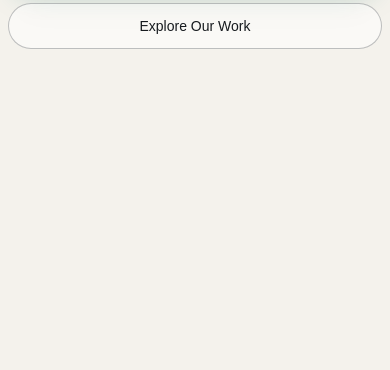
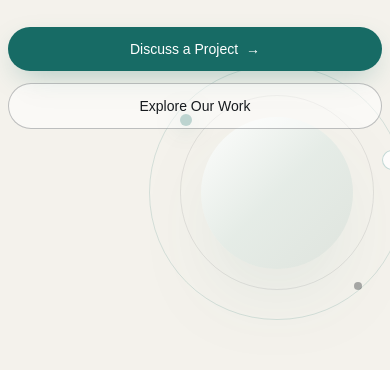
Before and after one commit to devtalish/velnaro-web, a Next.js app: page / in a window 390 px wide. Shown: the part 474-844 px from the top of the page. Built offline with nearby package versions, Linux system fonts and the light colour scheme; no server answers; a web font is replaced by a local one.

Commit message:
Refine mobile-first hero composition and visual fallback

```diff
--- a/components/sections/hero.tsx
+++ b/components/sections/hero.tsx
@@ -17,12 +17,12 @@ export const Hero: FC = () => {
   return (
     <section
       id="home"
-      className="relative flex min-h-screen items-start justify-center overflow-visible md:items-start md:justify-start"
+      className="relative flex min-h-[100svh] items-start justify-center overflow-hidden pb-10 pt-20 sm:pb-12 md:min-h-screen md:items-start md:justify-start md:overflow-visible md:pb-0 md:pt-0"
     >
       <HeroText />
       <ParallaxBackground />
       {!showScene && (
-        <div aria-hidden="true" className="pointer-events-none absolute right-[3%] top-[17%] hidden aspect-square w-[42vw] max-w-[39rem] md:block">
+        <div aria-hidden="true" className="pointer-events-none absolute bottom-[3%] right-[-10%] h-[19rem] w-[19rem] sm:bottom-[2%] sm:right-[2%] md:bottom-auto md:right-[3%] md:top-[17%] md:h-auto md:w-[42vw] md:max-w-[39rem] md:aspect-square">
           <div className="absolute inset-[8%] rounded-full border border-deep-teal/15" />
           <div className="absolute inset-[18%] rounded-full border border-slate/10" />
           <div className="absolute inset-[25%] rounded-full bg-gradient-to-br from-white/90 via-pale-sage/55 to-deep-teal/10 shadow-[0_35px_100px_-45px_rgba(23,107,101,0.35)]" />
```
